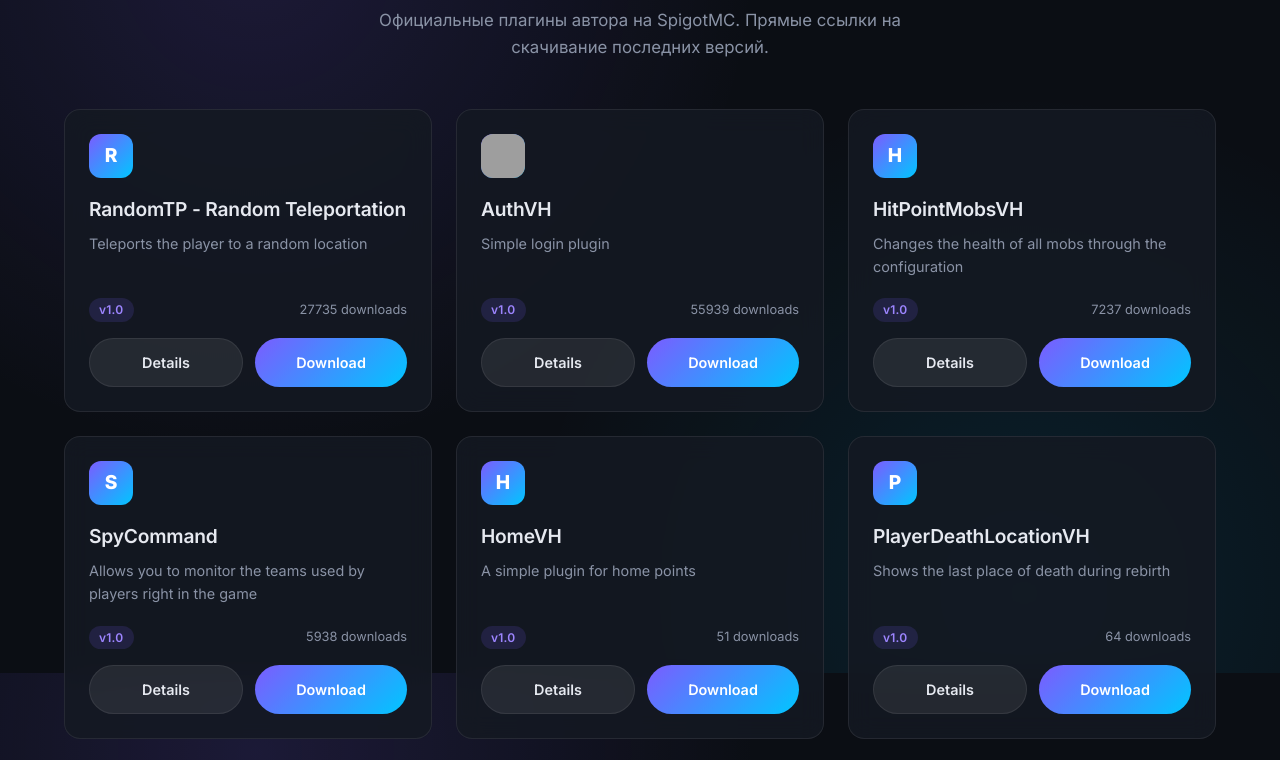
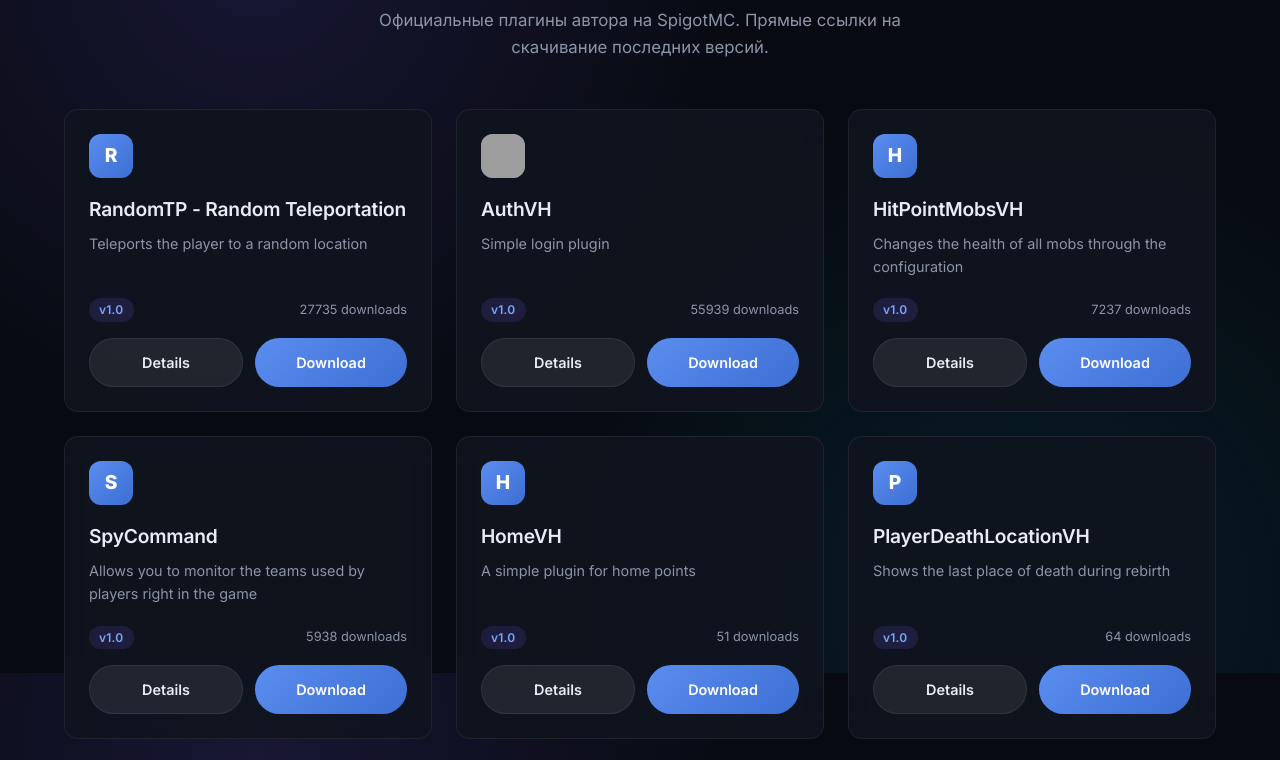
Before and after one commit to V0rHaM/v0rham.github.io, a website: page index.html in a window 1280 px wide. Shown: the part 127-887 px from the top of the page. Drawn offline with Linux system fonts and the light colour scheme; grey boxes are pictures that could not be loaded.

Commit message:
Update style.css

```diff
--- a/css/style.css
+++ b/css/style.css
@@ -1,14 +1,15 @@
 :root {
-    --bg: #0b0e14;
-    --card-bg: rgba(20, 25, 35, 0.85);
-    --card-border: rgba(255, 255, 255, 0.08);
-    --accent: #7b5cff;
-    --accent-hover: #9d85ff;
-    --text: #e6e9f0;
-    --text-muted: #8a93a6;
-    --gradient: linear-gradient(135deg, #7b5cff 0%, #00c6ff 100%);
-    --radius: 16px;
+    --bg: #070a10;
+    --card-bg: rgba(16, 20, 30, 0.9);
+    --card-border: rgba(255, 255, 255, 0.07);
+    --accent: #5b8def;
+    --accent-hover: #7aa7ff;
+    --text: #e8ecf4;
+    --text-muted: #8b95a8;
+    --gradient: linear-gradient(135deg, #5b8def 0%, #3d6fd4 100%);
+    --radius: 14px;
 }
+
 
 * { margin: 0; padding: 0; box-sizing: border-box; }
 
```
